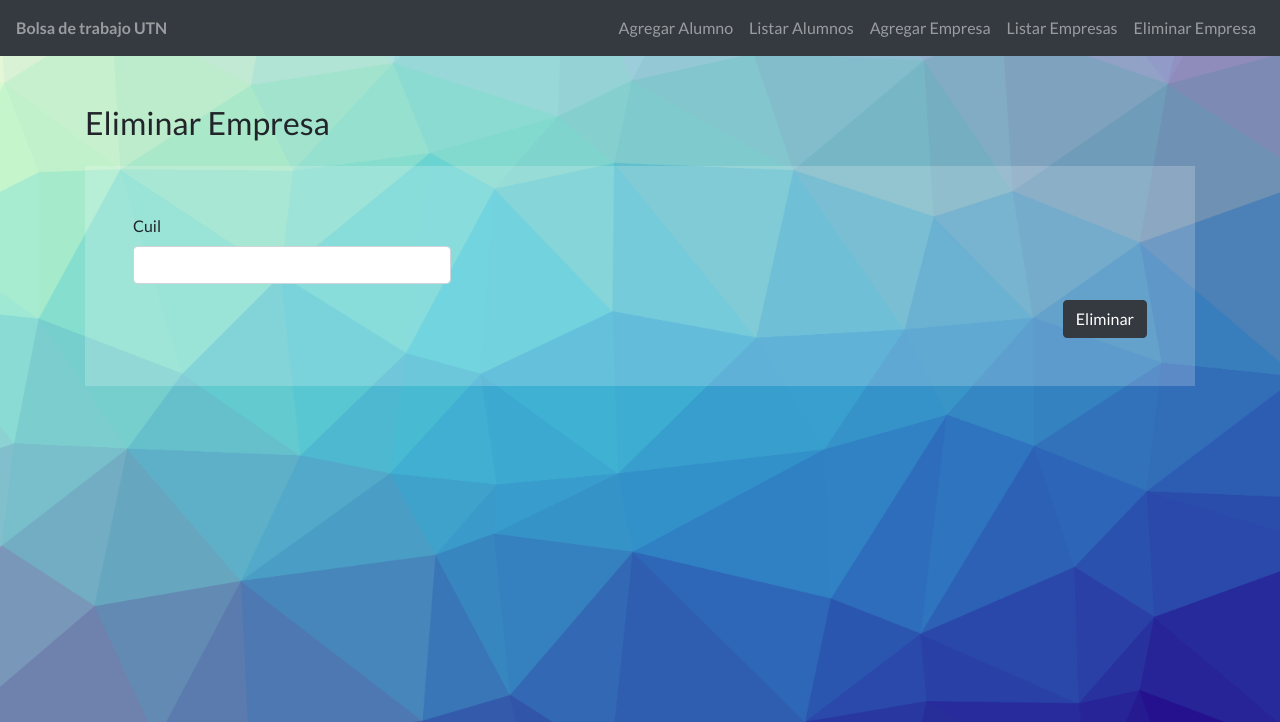
After one commit to MatiasMorilla/TPFinalUTN, a PHP site: template Framework/Views/company-remove.php in a window 1280 px wide. The commit adds this page. Shown: the top 722 px of the page. Run offline with PHP 8.4, Linux system fonts and the light colour scheme; the template is opened without the code that fills it, so the values that code supplies are empty; some libraries are stand-ins or nearby versions.

Commit message:
firestore

```diff
--- a/Framework/Data/companies.json
+++ b/Framework/Data/companies.json
@@ -8,7 +8,7 @@
     },
     {
         "name": "asdas",
-        "cuil": "1234",
+        "cuil": "12345",
         "address": "colon 234",
         "phoneNumber": "12345",
         "email": "globant@outlook"
--- a/Framework/Views/company-list.php
+++ b/Framework/Views/company-list.php
@@ -55,7 +55,7 @@
                                              <td><?php echo $company->getEmail() ?></td>
                                              <td>
                                              <form action="<?php echo FRONT_ROOT ?>Company/ShowCompany" method="GET">
-                                                  <input type="text" name="name" value="<?php echo $company->getName() ?>" />
+                                                  <input type="text" name="name" value="<?php echo $company->getName() ?>"  />
                                                   <button class="btn btn-secondary my-2 my-sm-0" type="submit">Mas informacion</button>
                                              </form>
                                              </td>
--- /dev/null
+++ b/Framework/Views/company-remove.php
@@ -0,0 +1,21 @@
+<?php
+    require_once('nav.php');
+?>
+<main class="py-5">
+     <section id="listado" class="mb-5">
+          <div class="container">
+               <h2 class="mb-4">Eliminar Empresa</h2>
+               <form action="<?php echo FRONT_ROOT ?>Company/RemoveCompany" method="post" class="bg-light-alpha p-5">
+                    <div class="row">
+                         <div class="col-lg-4">
+                              <div class="form-group">
+                                   <label for="">Cuil</label>
+                                   <input type="text" name="cuil" value="" class="form-control">
+                              </div>
+                         </div>
+                    </div>
+                    <button type="submit" class="btn btn-dark ml-auto d-block">Eliminar</button>
+               </form>
+          </div>
+     </section>
+</main>
--- a/Framework/Views/nav.php
+++ b/Framework/Views/nav.php
@@ -15,5 +15,8 @@
           <li class="nav-item">
                <a class="nav-link" href="<?php echo FRONT_ROOT ?>Company/ShowListView">Listar Empresas</a>
           </li>
+          <li class="nav-item">
+               <a class="nav-link" href="<?php echo FRONT_ROOT ?>Company/ShowDeleteView">Eliminar Empresa</a>
+          </li>
      </ul>
 </nav>
--- a/Framework/Views/student-list.php
+++ b/Framework/Views/student-list.php
@@ -9,7 +9,7 @@
                     <form action="<?php echo FRONT_ROOT ?>Student/Search" method="GET">
                          <div class="row" style="float:right">
                               <div class="col-9">
-                                   <input class="form-control mr-sm-2" name="email" type="search" placeholder="Nombre de la empresa" aria-label="Search" >
+                                   <input class="form-control mr-sm-2" name="email" type="search" placeholder="Email alumno" aria-label="Search" >
                               </div>
                               <div class="col-3" >
                                    <button class="btn btn-secondary my-2 my-sm-0" type="submit" >Buscar</button>
```
Also changed, not shown: Framework/Controllers/CompanyController.php (+10 -0 lines), Framework/DAO/CompanyDAO.php (+33 -0 lines).
